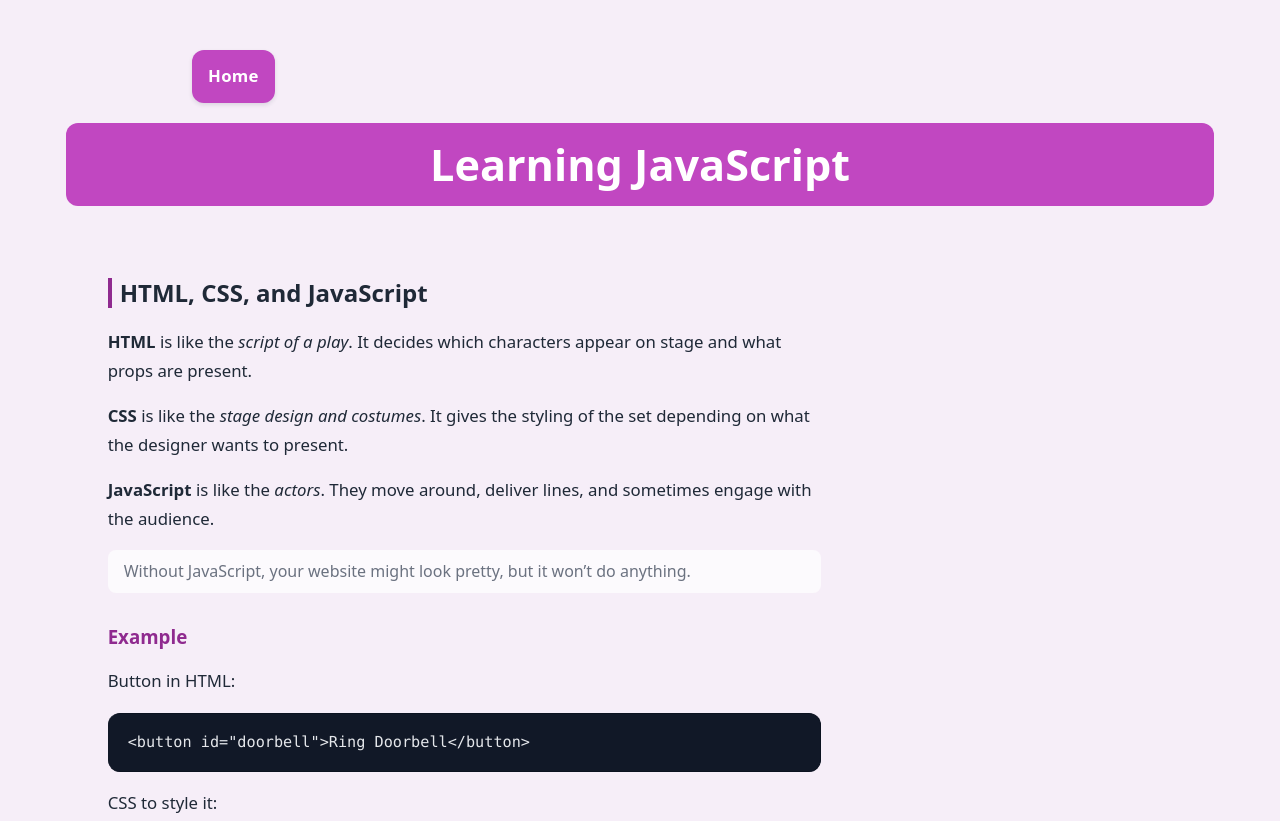
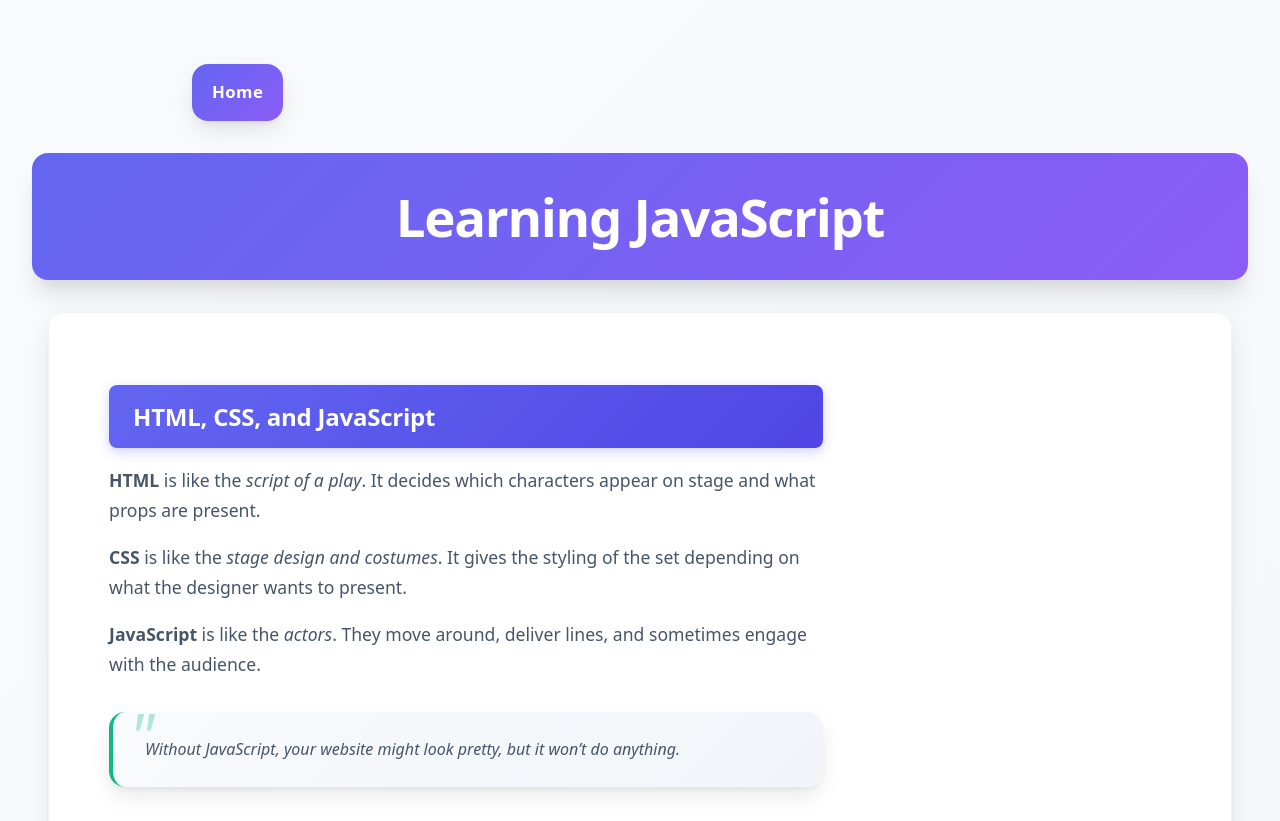
Before and after one commit to petermarkdavid/petermarkdavid.github.io, a plain HTML site: page blog/javascript-dom.html in a window 1280 px wide. Shown: the top 821 px of the page. Drawn offline with Linux system fonts and the light colour scheme.

Commit message:
styling updated with cursor ai

```diff
--- a/styles/blog.css
+++ b/styles/blog.css
@@ -1,20 +1,31 @@
 :root {
-  /* Colors */
-  --bg: #f6eef8;
-  --text: #1f2937;
-  --brand: #c147c1;
-  --brand-700: #8f2a8f;
-  --accent: #2aa34a;
+  /* Colors - Enhanced with better contrast and modern palette */
+  --bg: linear-gradient(135deg, #f8fafc 0%, #f1f5f9 100%);
+  --bg-solid: #f8fafc;
+  --text: #0f172a;
+  --text-muted: #475569;
+  --brand: linear-gradient(135deg, #6366f1 0%, #8b5cf6 100%);
+  --brand-solid: #6366f1;
+  --brand-700: #4f46e5;
+  --brand-800: #3730a3;
+  --accent: #10b981;
+  --accent-light: #34d399;
   --card: #ffffff;
-  --muted: #6b7280;
-  --code-bg: #111827;
-  --code-fg: #e5e7eb;
+  --card-hover: #f8fafc;
+  --muted: #64748b;
+  --code-bg: #0f172a;
+  --code-fg: #e2e8f0;
+  --border: #e2e8f0;
+  --border-light: #f1f5f9;
 
   /* Layout tokens */
   --max-w: 72ch;
   --site-w: 1100px;
-  --radius: 12px;
-  --shadow: 0 8px 24px rgba(31, 41, 55, 0.08);
+  --radius: 16px;
+  --radius-sm: 8px;
+  --shadow: 0 10px 25px -3px rgba(0, 0, 0, 0.1), 0 4px 6px -2px rgba(0, 0, 0, 0.05);
+  --shadow-lg: 0 20px 25px -5px rgba(0, 0, 0, 0.1), 0 10px 10px -5px rgba(0, 0, 0, 0.04);
+  --shadow-xl: 0 25px 50px -12px rgba(0, 0, 0, 0.25);
 }
 
 /* Base */
@@ -27,13 +38,17 @@ html {
   color-scheme: light;
 }
 body {
-  margin: 50px;
+  margin: 0;
+  padding: 2rem;
   min-height: 100dvh;
   background: var(--bg);
   color: var(--text);
   font-family: 'Mulish', system-ui, -apple-system, 'Segoe UI', Roboto,
     'Helvetica Neue', Arial, sans-serif;
   line-height: 1.7;
+  font-weight: 400;
+  -webkit-font-smoothing: antialiased;
+  -moz-osx-font-smoothing: grayscale;
 }
 
 /* Page widths */
@@ -65,21 +80,38 @@ img {
 .main {
   width: min(var(--site-w), 100% - 2rem);
   margin-inline: auto;
-  padding-block: 1rem;
+  padding: 2rem;
+  background: var(--card);
+  border-radius: var(--radius);
+  box-shadow: var(--shadow);
   display: flex;
   flex-direction: column;
   gap: 2rem;
+  border: 1px solid var(--border-light);
 }
+
 .content {
   flex: 1 1 auto;
 }
 
 .side-image {
   margin: 0;
+  display: flex;
+  justify-content: center;
+  align-items: center;
 }
+
 .side-image img {
   border-radius: var(--radius);
-  box-shadow: 0 2px 8px rgba(0, 0, 0, 0.05);
+  box-shadow: var(--shadow-lg);
+  transition: transform 0.3s ease, box-shadow 0.3s ease;
+  max-width: 100%;
+  height: auto;
+}
+
+.side-image img:hover {
+  transform: translateY(-4px);
+  box-shadow: var(--shadow-xl);
 }
 
 /* ---- Typography ---- */
@@ -87,126 +119,269 @@ h1 {
   text-align: center;
   background: var(--brand);
   color: #fff;
-  padding: 1rem 1.25rem;
+  padding: 2rem 2.5rem;
   border-radius: var(--radius);
-  margin: 1.5rem auto;
-  font-size: clamp(1.9rem, 1.2rem + 2vw, 2.6rem);
+  margin: 0 auto 2rem;
+  font-size: clamp(2.2rem, 1.5rem + 2.5vw, 3.2rem);
   line-height: 1.2;
-  width: min(var(--site-w), 100% - 2rem);
+  font-weight: 700;
+  letter-spacing: -0.025em;
+  box-shadow: var(--shadow-lg);
+  position: relative;
+  overflow: hidden;
+}
+
+h1::before {
+  content: '';
+  position: absolute;
+  top: 0;
+  left: -100%;
+  width: 100%;
+  height: 100%;
+  background: linear-gradient(90deg, transparent, rgba(255, 255, 255, 0.2), transparent);
+  transition: left 0.5s;
+}
+
+h1:hover::before {
+  left: 100%;
 }
 
 h2,
 h3 {
-  margin-top: 2rem;
-  line-height: 1.25;
+  margin-top: 2.5rem;
+  margin-bottom: 1rem;
+  line-height: 1.3;
+  font-weight: 600;
 }
+
 h2 {
-  padding-inline-start: 0.5rem;
-  border-inline-start: 4px solid var(--brand-700);
+  padding: 1rem 1.5rem;
+  background: linear-gradient(135deg, var(--brand-solid), var(--brand-700));
+  color: white;
+  border-radius: var(--radius-sm);
+  border: none;
+  font-size: 1.5rem;
+  letter-spacing: -0.01em;
+  box-shadow: 0 4px 12px rgba(99, 102, 241, 0.3);
 }
+
 h3 {
   color: var(--brand-700);
+  font-size: 1.25rem;
+  padding-left: 0.5rem;
+  border-left: 3px solid var(--accent);
+  margin-left: 0;
 }
 
 p,
 li {
-  font-size: 1.05rem;
+  font-size: 1.1rem;
+  color: var(--text-muted);
+  margin-bottom: 1rem;
 }
+
 ul,
 ol {
-  padding-inline-start: 1.25rem;
+  padding-inline-start: 1.5rem;
+  margin-bottom: 1.5rem;
+}
+
+li {
+  margin-bottom: 0.5rem;
+  position: relative;
+}
+
+ul li::marker {
+  color: var(--brand-solid);
+}
+
+ol li::marker {
+  color: var(--brand-solid);
+  font-weight: 600;
 }
 
 /* Links */
 a {
-  color: var(--brand-700);
-  text-decoration: underline;
-  text-decoration-thickness: 2px;
+  color: var(--brand-solid);
+  text-decoration: none;
+  font-weight: 500;
+  position: relative;
+  transition: color 0.2s ease;
 }
+
+a::after {
+  content: '';
+  position: absolute;
+  width: 0;
+  height: 2px;
+  bottom: -2px;
+  left: 0;
+  background: var(--brand);
+  transition: width 0.3s ease;
+}
+
 a:hover,
 a:focus-visible {
-  color: var(--brand);
+  color: var(--brand-700);
+  outline: none;
+}
+
+a:hover::after,
+a:focus-visible::after {
+  width: 100%;
 }
 
 /* Code */
 pre {
   background: var(--code-bg);
   color: var(--code-fg);
-  padding: 1rem 1.25rem;
+  padding: 1.5rem 2rem;
   border-radius: var(--radius);
-  border: 1px solid #0b1220;
-  border-inline-start: 0;
-  margin-inline: 0; /* was auto; now left-aligned */
-  white-space: pre-wrap; /* wrap long lines but keep whitespace */
-  overflow-wrap: anywhere; /* allow breaking long tokens */
-  word-break: break-word; /* extra safety for very long strings */
-  overflow-x: hidden; /* no horizontal scroll bar */
+  border: 1px solid var(--border);
+  margin: 1.5rem 0;
+  white-space: pre-wrap;
+  overflow-wrap: anywhere;
+  word-break: break-word;
+  overflow-x: hidden;
+  box-shadow: var(--shadow);
+  position: relative;
+  font-size: 0.95rem;
+  line-height: 1.6;
 }
+
+pre::before {
+  content: '';
+  position: absolute;
+  top: 0;
+  left: 0;
+  right: 0;
+  height: 3px;
+  background: var(--brand);
+  border-radius: var(--radius) var(--radius) 0 0;
+}
+
 code {
-  font-family: ui-monospace, SFMono-Regular, Menlo, Monaco, Consolas,
+  font-family: 'Fira Code', ui-monospace, SFMono-Regular, Menlo, Monaco, Consolas,
     'Liberation Mono', 'Courier New', monospace;
   font-size: 0.95rem;
+  font-weight: 400;
+}
+
+/* Inline code */
+p code, li code {
+  background: var(--border-light);
+  color: var(--brand-700);
+  padding: 0.2rem 0.4rem;
+  border-radius: 4px;
+  font-size: 0.9em;
+  font-weight: 500;
 }
 
 /* Blockquotes */
 blockquote {
-  margin: 1rem auto;
-  padding: 0.5rem 1rem;
-  background: rgba(255, 255, 255, 0.7);
-  border-radius: 8px;
-  color: var(--muted);
+  margin: 2rem 0;
+  padding: 1.5rem 2rem;
+  background: linear-gradient(135deg, var(--card-hover), var(--border-light));
+  border-radius: var(--radius);
+  border-left: 4px solid var(--accent);
+  color: var(--text-muted);
+  font-style: italic;
+  box-shadow: var(--shadow);
+  position: relative;
+}
+
+blockquote::before {
+  content: '"';
+  font-size: 4rem;
+  color: var(--accent);
+  position: absolute;
+  top: -0.5rem;
+  left: 1rem;
+  line-height: 1;
+  opacity: 0.3;
 }
 
 /* ---- Nav (as buttons) ---- */
 ul.nav {
   display: grid;
-  grid-template-columns: repeat(auto-fit, minmax(14rem, 1fr));
-  gap: 0.75rem;
+  grid-template-columns: repeat(auto-fit, minmax(16rem, 1fr));
+  gap: 1rem;
   list-style: none;
   padding: 0;
-  margin: 0 0 1rem;
-  max-width: min(48rem, 100% - 2rem);
+  margin: 2rem 0;
+  max-width: min(52rem, 100% - 2rem);
   margin-inline: auto;
 }
+
 ul.nav li {
   margin: 0;
 }
+
 ul.nav a {
   display: inline-flex;
   justify-content: center;
   align-items: center;
-  padding: 0.75rem 1.25rem;
-  min-block-size: 3rem;
+  padding: 1rem 1.5rem;
+  min-block-size: 3.5rem;
   border-radius: var(--radius);
   font-weight: 600;
-  letter-spacing: 0.3px;
+  letter-spacing: 0.025em;
+  font-size: 1.05rem;
 
   background: var(--brand);
   color: #fff;
   border: none;
-  box-shadow: 0 2px 4px rgba(31, 41, 55, 0.12);
+  box-shadow: var(--shadow);
   text-decoration: none;
-  transition: background-color 0.2s ease, box-shadow 0.2s ease,
-    transform 0.15s ease;
+  transition: all 0.3s ease;
+  position: relative;
+  overflow: hidden;
 }
+
+ul.nav a::before {
+  content: '';
+  position: absolute;
+  top: 0;
+  left: -100%;
+  width: 100%;
+  height: 100%;
+  background: linear-gradient(90deg, transparent, rgba(255, 255, 255, 0.2), transparent);
+  transition: left 0.5s;
+}
+
 ul.nav a:is(:hover, :focus-visible) {
   background: var(--brand-700);
-  box-shadow: var(--shadow);
-  transform: translateY(-2px);
+  box-shadow: var(--shadow-lg);
+  transform: translateY(-3px);
   outline: none;
 }
+
+ul.nav a:hover::before {
+  left: 100%;
+}
+
 ul.nav a:active {
-  transform: translateY(0);
-  box-shadow: 0 1px 2px rgba(31, 41, 55, 0.2);
+  transform: translateY(-1px);
+  box-shadow: var(--shadow);
 }
 
 /* ---- Footer ---- */
 .footer {
   width: min(var(--site-w), 100% - 2rem);
-  margin: 2rem auto 1.5rem;
+  margin: 3rem auto 1.5rem;
+  padding: 2rem;
+  background: var(--card);
+  border-radius: var(--radius);
   color: var(--muted);
   text-align: center;
   font-size: 0.95rem;
+  box-shadow: var(--shadow);
+  border: 1px solid var(--border-light);
+}
+
+.footer p {
+  margin: 0;
+  font-weight: 500;
 }
 
 /* ---------- Responsive ---------- */
@@ -216,38 +391,61 @@ ul.nav a:active {
   :root {
     --max-w: 68ch;
   }
+
+  body {
+    padding: 1rem;
+  }
+
   .main {
-    gap: 1.25rem;
+    gap: 1.5rem;
+    padding: 1.5rem;
   }
+
   h1 {
-    margin-top: 1rem;
+    padding: 1.5rem 1.25rem;
+    font-size: clamp(1.8rem, 1.2rem + 2vw, 2.4rem);
   }
+
+  h2 {
+    padding: 0.75rem 1rem;
+    font-size: 1.25rem;
+  }
+
   .side-image {
     display: none;
   }
+
   ul.nav {
     grid-template-columns: 1fr;
+    gap: 0.75rem;
   }
+
   ul.nav a {
-    min-block-size: 2.75rem;
-    padding: 0.6rem 0.8rem;
+    min-block-size: 3rem;
+    padding: 0.75rem 1rem;
+    font-size: 1rem;
   }
+
   pre {
-    font-size: 0.9rem;
-    width: calc(100% - 1.5rem);
+    font-size: 0.85rem;
+    padding: 1rem 1.25rem;
+  }
+
+  .footer {
+    padding: 1.5rem;
   }
 }
 
 /* ≥ 640px */
 @media (min-width: 640px) {
   ul.nav {
-    grid-template-columns: repeat(auto-fit, minmax(13rem, 1fr));
-    gap: 0.75rem;
-    max-width: min(46rem, 100% - 2rem);
+    grid-template-columns: repeat(auto-fit, minmax(15rem, 1fr));
+    gap: 1rem;
+    max-width: min(50rem, 100% - 2rem);
   }
   ul.nav a {
-    min-block-size: 3rem;
-    padding: 0.75rem 1rem;
+    min-block-size: 3.25rem;
+    padding: 0.875rem 1.25rem;
   }
 }
 
@@ -269,15 +467,15 @@ ul.nav a:active {
   .main {
     display: grid;
     grid-template-columns: 3fr 1.2fr;
-    gap: 2rem;
+    gap: 2.5rem;
     align-items: start;
   }
   ul.nav {
-    grid-template-columns: repeat(auto-fit, minmax(14rem, 1fr));
-    max-width: 52rem;
+    grid-template-columns: repeat(auto-fit, minmax(16rem, 1fr));
+    max-width: 56rem;
   }
   h1 {
-    font-size: clamp(2rem, 1.1rem + 2vw, 3rem);
+    font-size: clamp(2.2rem, 1.3rem + 2.5vw, 3.5rem);
   }
 }
 
```
Also changed, not shown: index.html (+2 -2 lines), reflections/sprint-3/end-of-sprint-3.md (+14 -12 lines), reflections/sprint-3/my-reflections-sprint-3.md (+7 -5 lines).
